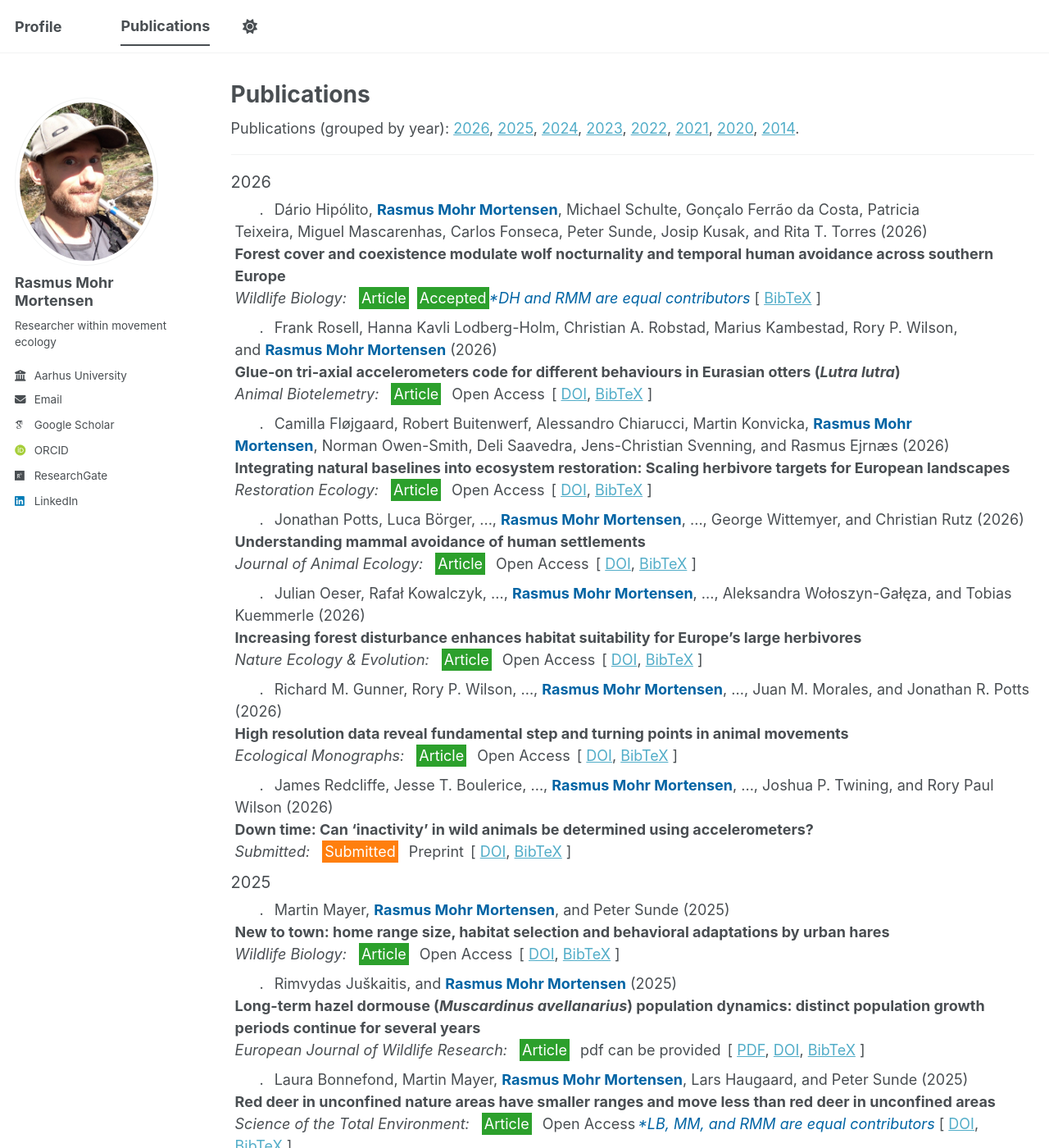
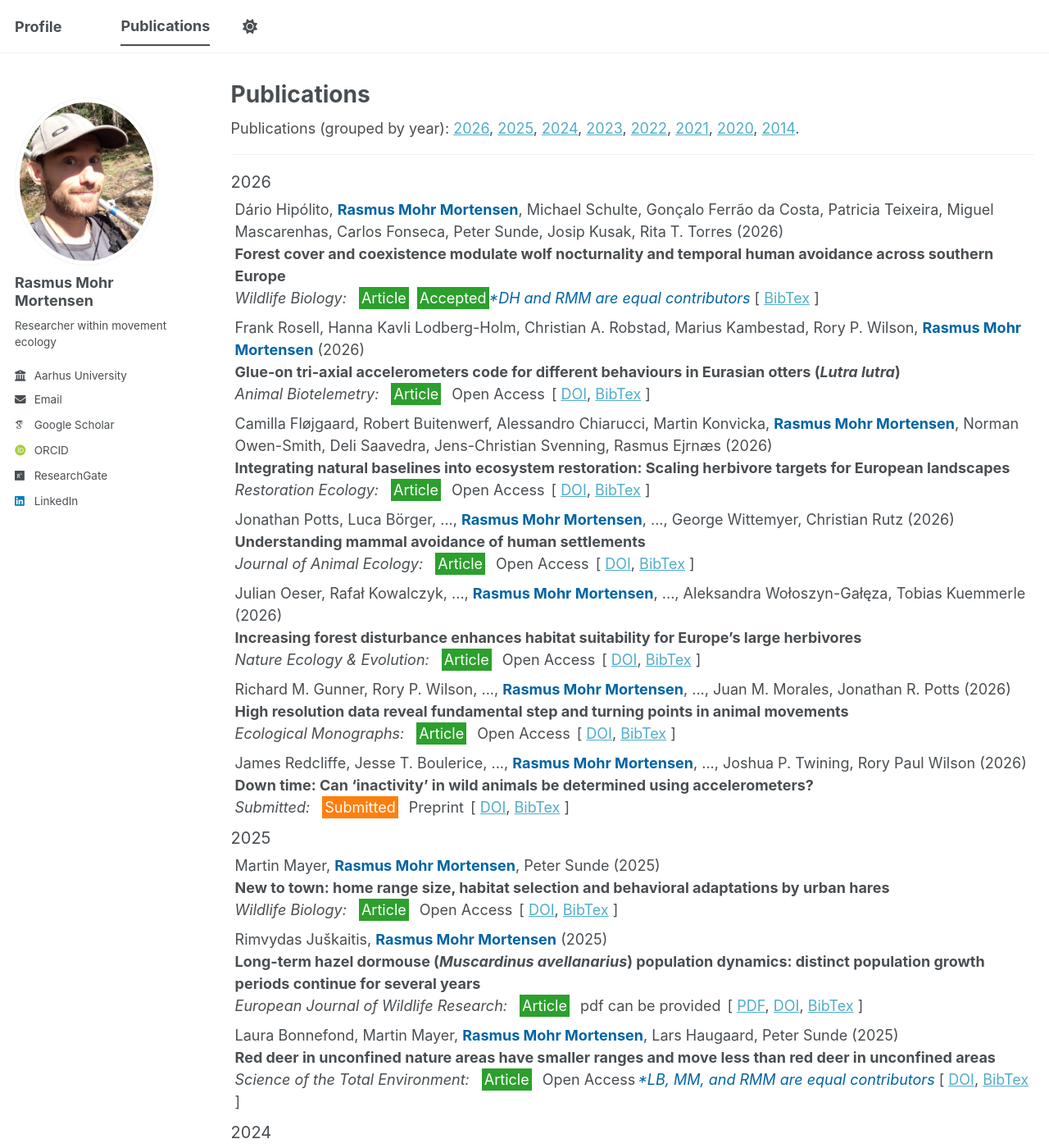
Before and after one commit to rasmusmohrmortensen/rasmusmohrmortensen.github.io, a Jekyll site: the page built from _pages/publications.html, in a window 1280 px wide and 1400 px high. Shown: the whole window at 82% size. Built offline with Jekyll 4.4.1, drawn with Linux system fonts in a browser that asks for light colours; some web fonts are replaced; a script bundle is joined from its source files by our own code; library files that are not in the unit come from our copies; some of the changed text lies outside the part shown.

Commit message:
Update paper.html

```diff
--- a/_includes/bibere/paper.html
+++ b/_includes/bibere/paper.html
@@ -1,26 +1,17 @@
 {%- assign paper = site.data.bibere.papers[include.pid] -%}
-
 {%- if paper -%}
-
-  {%- capture cleanid -%}
-    {{- include.pid | replace: ":", "" | replace: "-", "_" -}}
+    {%- capture clean_id -%}
+    {{ include.pid | replace: ":", "_" | replace: "-", "_" }}
     {%- endcapture -%}
-
-  {%- assign secondLast = paper.authors.size | minus: 1 -%}
-
-  <li id="{{ cleanid }}">
-    <span class="paperNumber">{{ include.number }}.</span>
-
-    <!-- Authors -->
+    <li id="{{ clean_id }}">
+        <!-- Author -->
         {%- for a in paper.authors -%}
             {%- assign author = site.data.bibere.authors[a] -%}
-
             {%- if a == include.mainAuthor -%}
                 {%- assign authorClass = "mainAuthor" -%}
             {%- else -%}
                 {%- assign authorClass = "author" -%}
             {%- endif -%}
-
             <span class="{{ authorClass }}">
             {%- if author -%}
                 {%- if author.website -%}
@@ -32,99 +23,76 @@
                 {{ a }}
             {%- endif -%}
             </span>
+            {%- if forloop.last == true -%}
 
-      {%- if forloop.last -%}
-      {%- elsif forloop.index == secondLast -%}
-        , and&nbsp;
             {%- else -%}
                 ,&nbsp;
             {%- endif -%}
         {%- endfor -%}
-
         <!-- Year -->
         (<span class="year">{{ paper.year }}</span>)
-
         <!-- Title -->
-    {%- assign cleantitle = paper.title | replace: "}", "" | stripnewlines -%}
-    <span class="title">{{ cleantitle | replace: "{", "" }}</span>
-
+        {%- assign clean_title = paper.title | replace: "}", '' | strip_newlines -%}
+        <span class="title">{{ clean_title | replace: "{", '' }}</span>
         <!-- Venue -->
         <span class="venue">
             {%- assign venue = site.data.bibere.venues[paper.venue] -%}
-
-      {%- if paper.type == "TechReport" -%}
-        Technical Report,&nbsp;
-      {%- endif -%}
-
+            {%- if paper.type == "Thesis" -%}{%- endif -%}
+            {%- if paper.type == "TechReport" -%}Technical Report,&nbsp;{%- endif -%}
             {%- if venue -%}
                 {{ venue.name }}
             {%- else -%}
                 {{ paper.venue }}
             {%- endif -%}:
         </span>
-
-    <!-- Publication type -->
+        <!-- Tag -->
         <span class="tag_{{ paper.type }} tag label label-default">{{ paper.type }}</span>
-
         {%- for tag in paper.extraTags -%}
             <span class="tag_{{ tag }} tag label label-default">{{ tag }}</span>
         {%- endfor -%}
-
         <!-- Notes -->
         {%- if paper.emphasis -%}
         <span class="emphasisNote">{{ paper.emphasis }}</span>
         {%- endif -%}
-
         {%- if paper.note -%}
         <span class="note">{{ paper.note }}</span>
         {%- endif -%}
-
         <!-- Links -->
         [
         {%- if paper.links -%}
             {%- for item in paper.links -%}
-        {%- assign linkfirstchar = item.link | slice: 0, 1 -%}
-
-        {%- if linkfirstchar == "/" and site.bibere.filebaseurl -%}
-          &nbsp;<a href="{{ site.bibere.filebaseurl }}{{ item.link }}">{{ item.name }}</a>,
+                {% assign link_first_char = item.link | slice:0,1 %}
+                {%- if link_first_char == "/" and site.bibere.file_base_url -%}
+                    &nbsp;<a href="{{ site.bibere.file_base_url }}{{item.link}}">{{item.name}}</a>,
                 {%- else -%}
-          &nbsp;<a href="{{ item.link }}">{{ item.name }}</a>,
+                    &nbsp;<a href="{{item.link}}">{{item.name}}</a>,
                 {%- endif -%}
             {%- endfor -%}
         {%- endif -%}
-
         <!-- Abstract -->
         {%- if paper.abstract -%}
-      <a class="collapse-clicker"
-         onclick="$('#{{ cleanid }}abstract').slideToggle(200)">Abstract</a>,
+        <a class="collapse-clicker" onclick="$('#{{ clean_id }}_abstract').slideToggle(200)">Abstract</a>,
         {%- endif -%}
-
-    <!-- BibTeX -->
-    <a class="collapse-clicker"
-       onclick="$('#{{ cleanid }}bibtex').slideToggle(200)">BibTeX</a>
-    ]
-
-    <!-- Abstract content -->
+        <!-- BibTex -->
+        <a class="collapse-clicker" onclick="$('#{{ clean_id }}_bibtex').slideToggle(200)">BibTex</a> ]
         {%- if paper.abstract -%}
-      <div class="collapse" id="{{ cleanid }}abstract">
+        <div class="collapse" id="{{ clean_id }}_abstract">
         <div class="panel panel-primary">
             <div class="panel-body details-panel">
-            {{- paper.abstract -}}
+            {{- paper.abstract  -}}
             </div>
         </div>
         </div>
         {%- endif -%}
-
-    <!-- BibTeX content -->
-    <div class="collapse" id="{{ cleanid }}bibtex">
+        <div class="collapse" id="{{ clean_id }}_bibtex">
         <div class="panel panel-info">
-        <pre class="panel-body details-panel">{%- include bibere/bibtex.html pid=include.pid -%}</pre>
+            <pre class="panel-body details-panel">
+            {%- include bibere/bibtex.html pid=include.pid -%}
+            </pre>
         </div>
         </div>
     </li>
-
 {%- else -%}
-
-  <p class="text-danger">Paper with id {{ include.pid }} not found!</p>
-
+    <p class="text-danger">Paper with id {{include.pid}} not found!</p>
+    {{ error.standard_error }}
 {%- endif -%}
```
Lines whose indentation alone changed are shown as unchanged.
